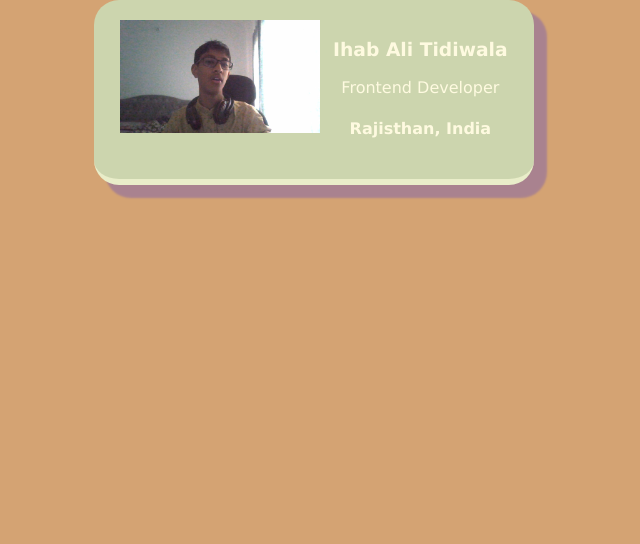
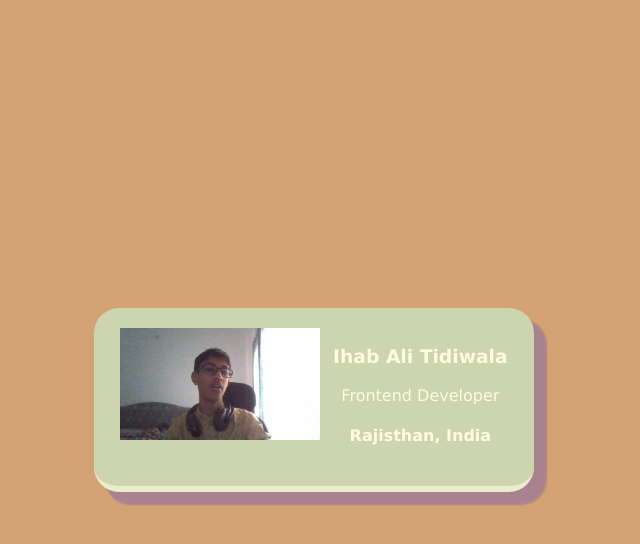
Before and after one commit to IllNoobis/business-card, a website built with Vite: page index.html in a window 1280 px wide. Shown: the whole page, without its empty margins (326-966 px from the left). Built offline with nearby package versions, Linux system fonts and the light colour scheme.

Commit message:
Update styles.css

```diff
--- a/styles.css
+++ b/styles.css
@@ -1,7 +1,10 @@
 body {
-    margin: auto 20px;
-    display: block;
-    font-family: Brush Script MT , Geneva, Tahoma, sans-serif;
+    margin: 0; /* Remove default margin */
+    display: flex; /* Enable flexbox */
+    justify-content: center; /* Center horizontally */
+    align-items: center; /* Center vertically */
+    height: 100vh; /* Full viewport height */
+    font-family: Brush Script MT, Geneva, Tahoma, sans-serif;
     background-color: #D4A373;
 }
 
```
